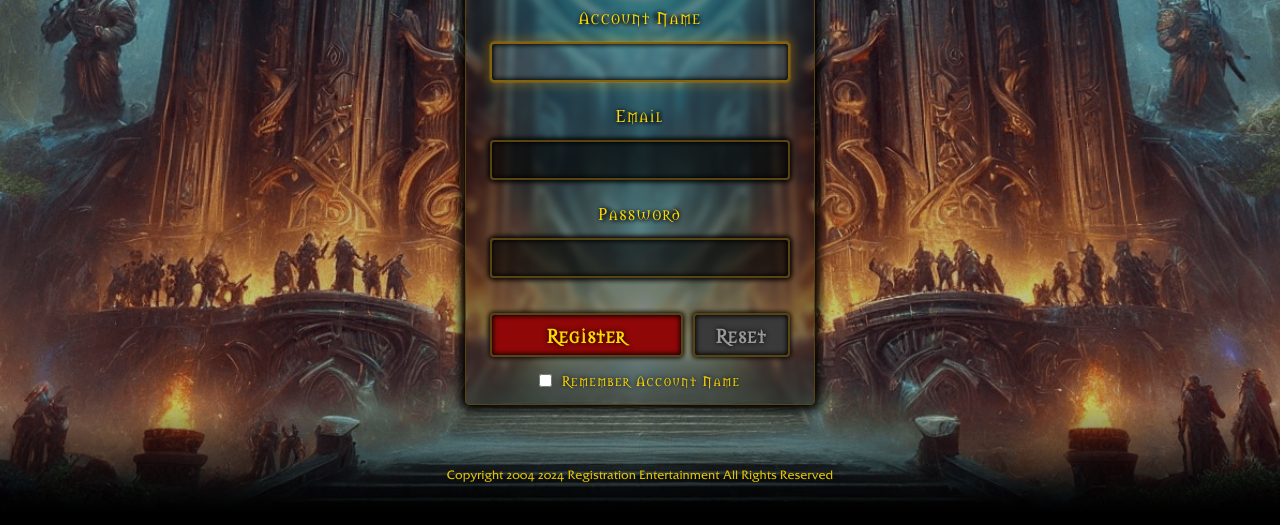
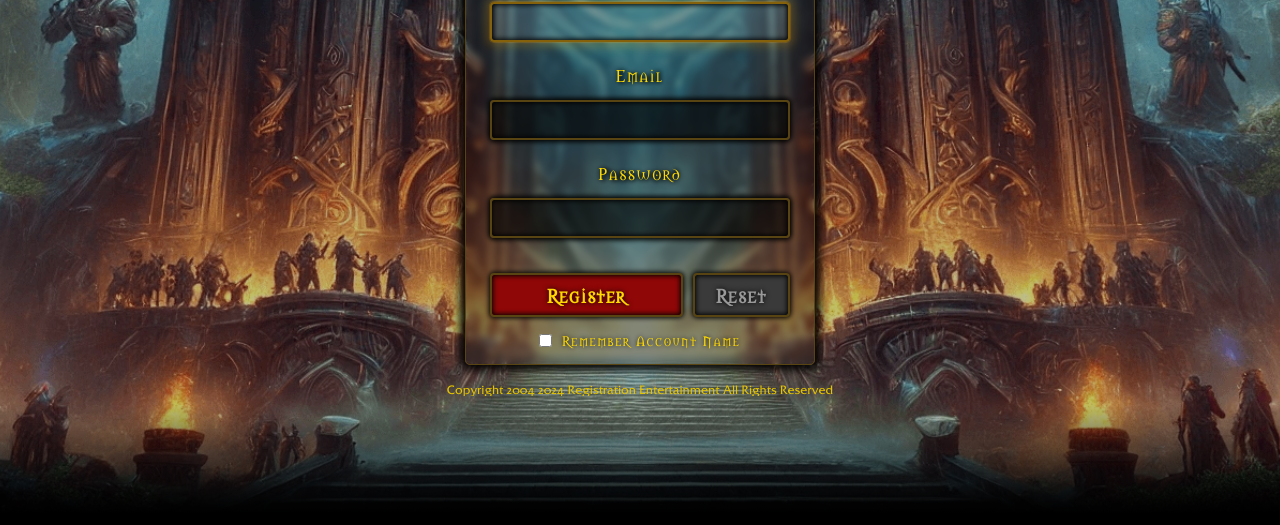
Before and after one commit to klu0926/lab-css-fundamentals, a plain HTML site: page inex.html in a window 1280 px wide. Shown: the part 427-952 px from the top of the page. After the commit the page ends 823 px from the top, so only its background shows below. Drawn offline with Linux system fonts and the light colour scheme.

```diff
--- a/styles.css
+++ b/styles.css
@@ -45,7 +45,8 @@ body {
   display: flex;
   flex-direction: column;
   font-family: 'Friz', 'Times New Roman', serif;
-  padding: 0px;
+  padding: 10px;
+  height: 100vh;
   background-color: black;
   margin: 0;
 }
@@ -85,8 +86,8 @@ body {
   display: inline-block;
   width: 350px;
   margin: auto;
-  margin-top: 350px;
-  padding: 16px 01px;
+  margin-top: 300px;
+  padding: 16px 10px;
   border-radius: 5px;
   border: 1px solid var(--border);
   box-shadow: 0 0 10px 5px black;
```
